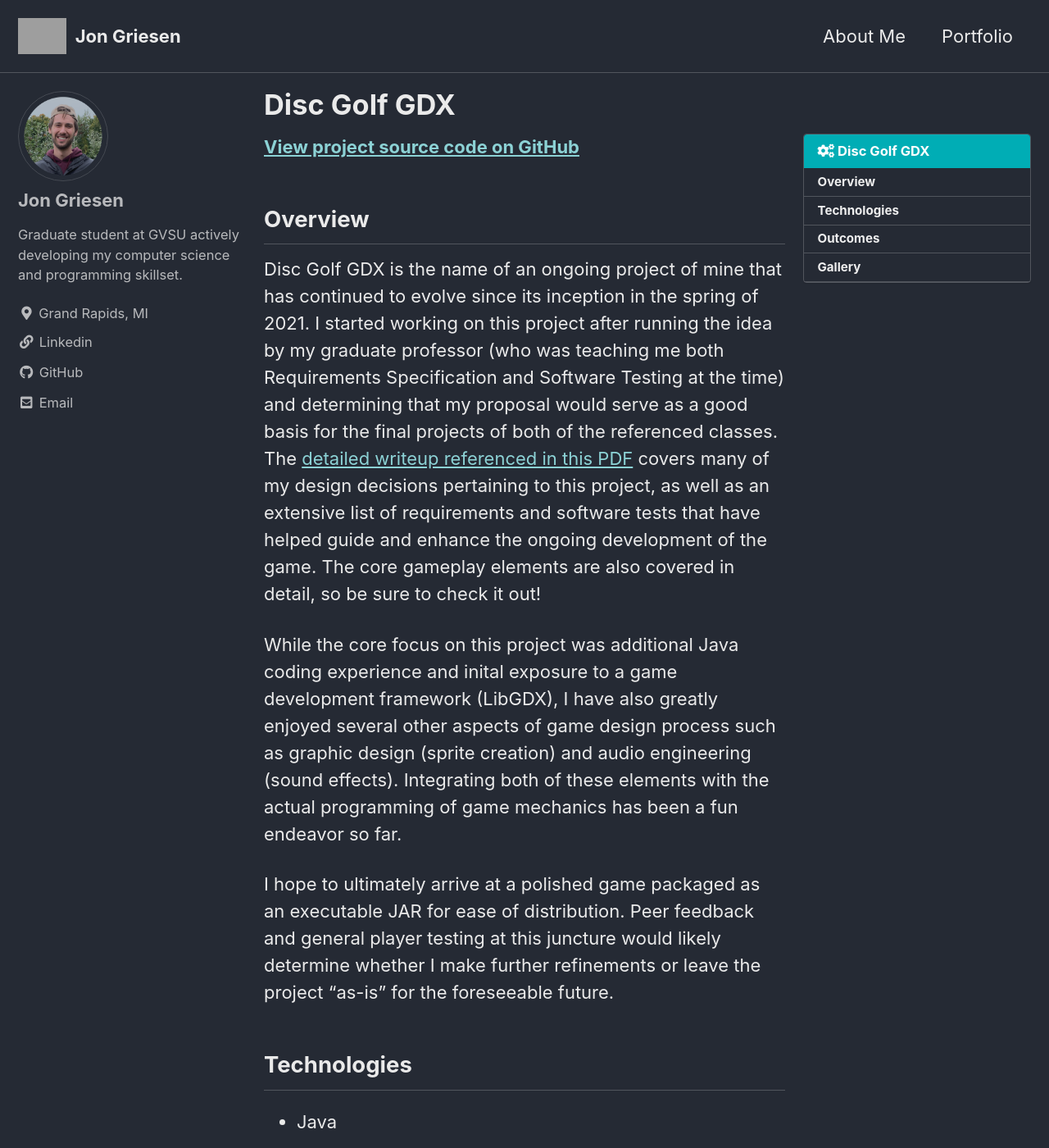
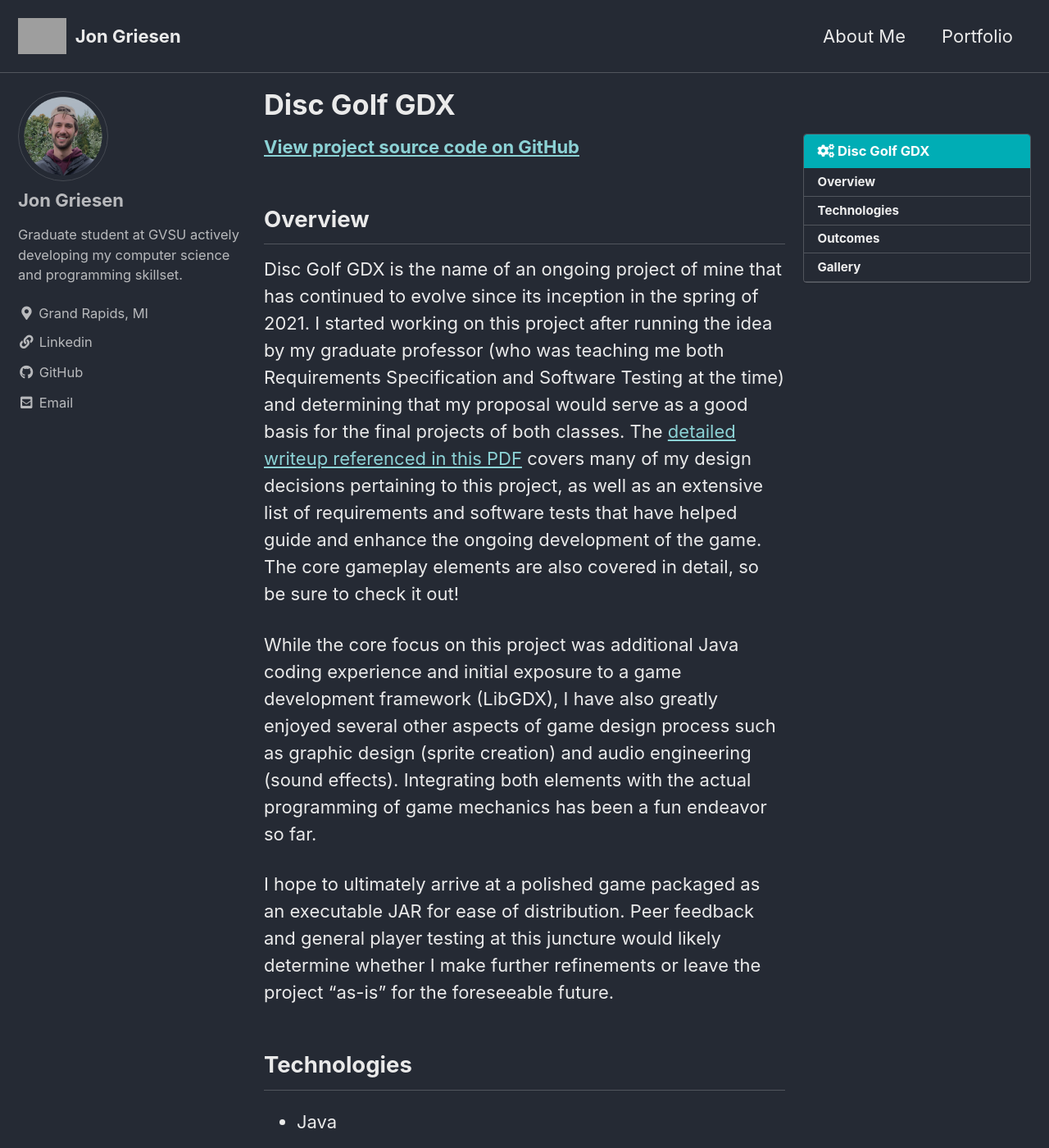
Before and after one commit to griesenj/griesenj.github.io, a Jekyll site: the page built from _portfolio/dggdx.md, in a window 1280 px wide and 1400 px high. Shown: the whole window at 82% size. Built offline with Jekyll 4.4.1, drawn with Linux system fonts in a browser that asks for light colours; cached includes are drawn as plain includes; grey boxes are pictures that could not be loaded.

Commit message:
Fix portfolio typos

```diff
--- a/_portfolio/dggdx.md
+++ b/_portfolio/dggdx.md
@@ -14,9 +14,9 @@
 
 ## Overview
 
-Disc Golf GDX is the name of an ongoing project of mine that has continued to evolve since its inception in the spring of 2021. I started working on this project after running the idea by my graduate professor (who was teaching me both Requirements Specification and Software Testing at the time) and determining that my proposal would serve as a good basis for the final projects of both of the referenced classes. The <a href="/assets/misc/dggdxWriteup.pdf" target="_blank">detailed writeup referenced in this PDF</a> covers many of my design decisions pertaining to this project, as well as an extensive list of requirements and software tests that have helped guide and enhance the ongoing development of the game. The core gameplay elements are also covered in detail, so be sure to check it out!
+Disc Golf GDX is the name of an ongoing project of mine that has continued to evolve since its inception in the spring of 2021. I started working on this project after running the idea by my graduate professor (who was teaching me both Requirements Specification and Software Testing at the time) and determining that my proposal would serve as a good basis for the final projects of both classes. The <a href="/assets/misc/dggdxWriteup.pdf" target="_blank">detailed writeup referenced in this PDF</a> covers many of my design decisions pertaining to this project, as well as an extensive list of requirements and software tests that have helped guide and enhance the ongoing development of the game. The core gameplay elements are also covered in detail, so be sure to check it out!
 
-While the core focus on this project was additional Java coding experience and inital exposure to a game development framework (LibGDX), I have also greatly enjoyed several other aspects of game design process such as graphic design (sprite creation) and audio engineering (sound effects). Integrating both of these elements with the actual programming of game mechanics has been a fun endeavor so far.
+While the core focus on this project was additional Java coding experience and initial exposure to a game development framework (LibGDX), I have also greatly enjoyed several other aspects of game design process such as graphic design (sprite creation) and audio engineering (sound effects). Integrating both elements with the actual programming of game mechanics has been a fun endeavor so far.
 
 I hope to ultimately arrive at a polished game packaged as an executable JAR for ease of distribution. Peer feedback and general player testing at this juncture would likely determine whether I make further refinements or leave the project "as-is" for the foreseeable future.
 
```
Also changed, not shown: _portfolio/mmitemtracker.md (+1 -1 lines), _portfolio/paced.md (+3 -3 lines), _portfolio/pacmeme.md (+1 -1 lines), _portfolio/simplesitephp.md (+2 -2 lines).
